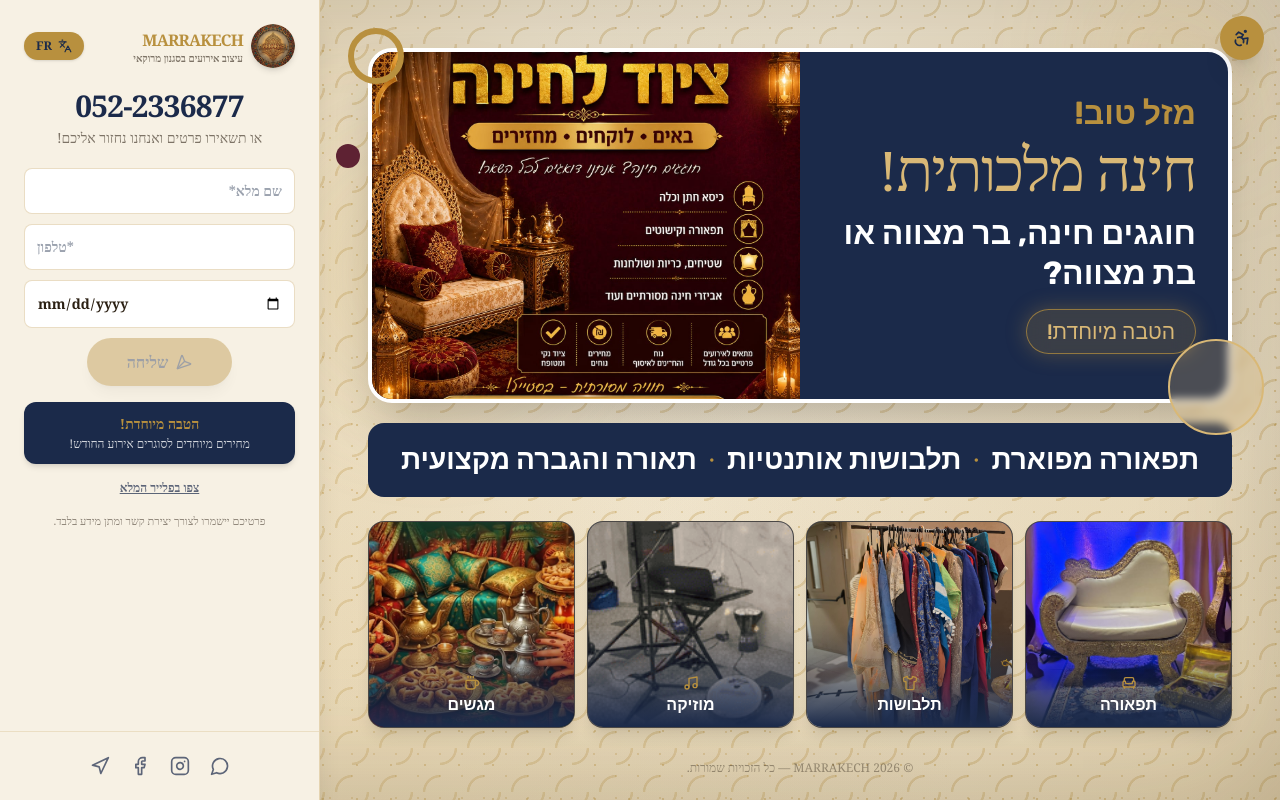
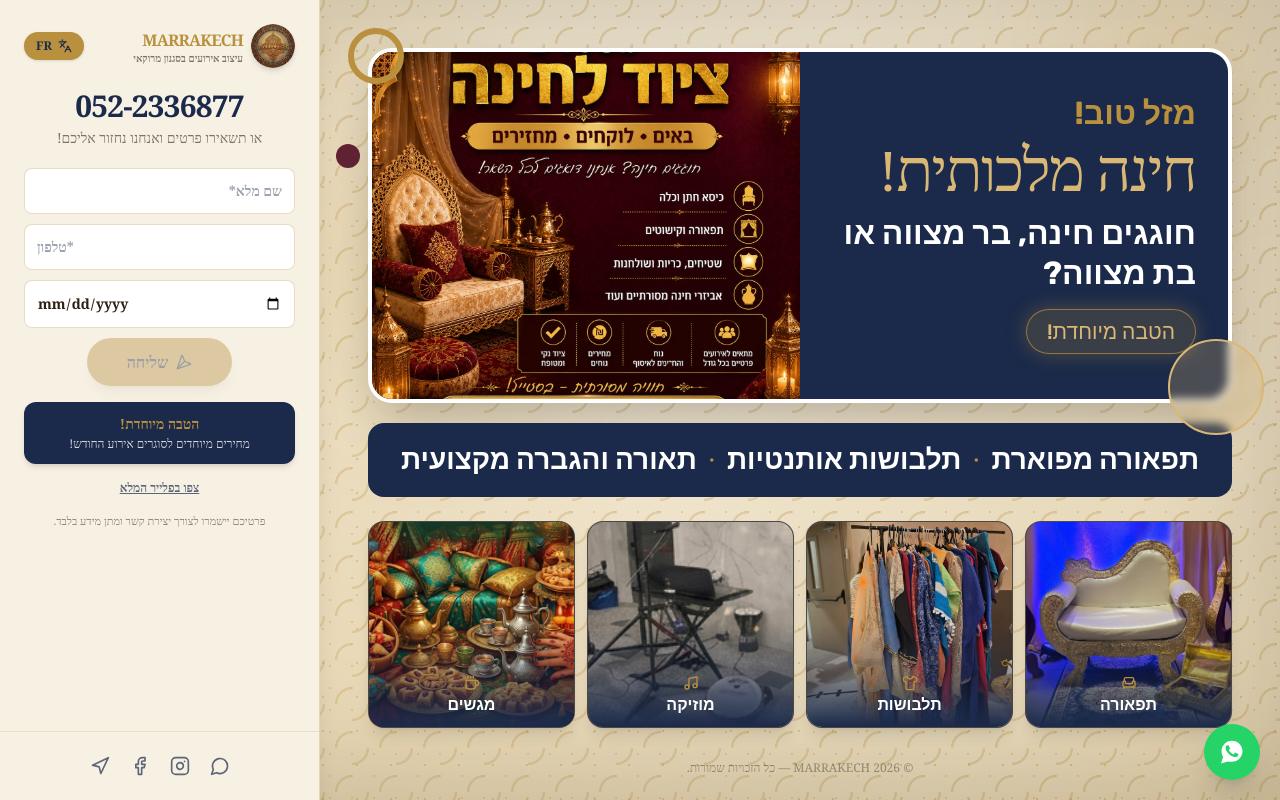
Before and after one commit to mhayoun/DafMarrakech, a React (Vite) app: page / in a window 1280 px wide. Built offline with nearby package versions, Linux system fonts and the light colour scheme; a web font is replaced by a local one.

Commit message:
second release 3

```diff
--- a/src/App.jsx
+++ b/src/App.jsx
@@ -1,9 +1,8 @@
-import React, { useEffect, useState } from 'react';
+import React, { useState } from 'react';
 import {
   Music, Shirt, Coffee, Armchair, Send,
   Languages, Phone, X,
-  Instagram, Facebook, MessageCircle, Navigation,
-  Accessibility, ZoomIn, ZoomOut, Contrast, RotateCcw
+  Instagram, Facebook, MessageCircle, Navigation
 } from 'lucide-react';
 
 
@@ -76,16 +75,7 @@ const content = {
 const App = () => {
   const [lang, setLang] = useState('he');
   const [lightbox, setLightbox] = useState(null);
-  const [a11yOpen, setA11yOpen] = useState(false);
-  const [textScale, setTextScale] = useState(0);
-  const [highContrast, setHighContrast] = useState(false);
   const [formData, setFormData] = useState({ nom: '', telephone: '', date: '' });
-
-  useEffect(() => {
-    const root = document.documentElement;
-    root.classList.toggle('a11y-large-text', textScale > 0);
-    root.classList.toggle('a11y-contrast', highContrast);
-  }, [textScale, highContrast]);
 
   const t = content[lang];
   const isRtl = t.dir === 'rtl';
@@ -106,7 +96,7 @@ const App = () => {
   };
 
   return (
-    <div className={`min-h-screen font-serif relative a11y-contrast-target ${isRtl ? 'rtl text-right' : 'ltr text-left'}`} dir={t.dir}>
+    <div className={`min-h-screen font-serif relative ${isRtl ? 'rtl text-right' : 'ltr text-left'}`} dir={t.dir}>
       {/* Background — warm cream marble, layered with gold mashrabiya lattice, sparkle and lantern-light glow */}
       <div className="fixed inset-0 z-0 bg-gradient-to-b from-marrakech-cream via-marrakech-cream to-marrakech-cream-dark" />
       <div className="fixed inset-0 z-0 moroccan-lattice" />
@@ -193,7 +183,7 @@ const App = () => {
             <p className="text-[11px] text-marrakech-ink/50 leading-relaxed text-center">{t.privacyNote}</p>
           </div>
 
-          <div className="hidden lg:flex mt-auto p-5 sm:p-6 border-t border-marrakech-gold/20 items-center justify-center gap-5">
+          <div className="flex mt-auto p-5 sm:p-6 border-t border-marrakech-gold/20 items-center justify-center gap-5">
             <a href={WHATSAPP_URL} target="_blank" rel="noopener noreferrer" aria-label="WhatsApp" className="text-marrakech-navy/70 hover:text-marrakech-gold transition-colors"><MessageCircle size={20} /></a>
             <a href={INSTAGRAM_URL} target="_blank" rel="noopener noreferrer" aria-label="Instagram" className="text-marrakech-navy/70 hover:text-marrakech-gold transition-colors"><Instagram size={20} /></a>
             <a href={FACEBOOK_URL} target="_blank" rel="noopener noreferrer" aria-label="Facebook" className="text-marrakech-navy/70 hover:text-marrakech-gold transition-colors"><Facebook size={20} /></a>
@@ -276,32 +266,18 @@ const App = () => {
         </main>
       </div>
 
-      {/* Floating accessibility button */}
-      <div className="fixed top-4 right-4 z-[250]">
-        <button
-          onClick={() => setA11yOpen((o) => !o)}
-          aria-label={t.a11y.open}
-          className="w-11 h-11 rounded-full bg-marrakech-gold text-marrakech-navy shadow-xl flex items-center justify-center active:scale-95 transition-transform"
-        >
-          <Accessibility size={20} />
-        </button>
-        {a11yOpen && (
-          <div dir={t.dir} className="absolute top-full right-0 mt-2 bg-white border border-black/10 rounded-2xl shadow-2xl p-3 flex flex-col gap-1 w-48">
-            <button onClick={() => setTextScale((s) => Math.min(s + 1, 2))} className="flex items-center gap-2 text-marrakech-ink hover:text-marrakech-gold text-sm font-bold p-2 rounded-lg hover:bg-marrakech-navy/5">
-              <ZoomIn size={16} /> {t.a11y.bigger}
-            </button>
-            <button onClick={() => setTextScale((s) => Math.max(s - 1, 0))} className="flex items-center gap-2 text-marrakech-ink hover:text-marrakech-gold text-sm font-bold p-2 rounded-lg hover:bg-marrakech-navy/5">
-              <ZoomOut size={16} /> {t.a11y.smaller}
-            </button>
-            <button onClick={() => setHighContrast((c) => !c)} className="flex items-center gap-2 text-marrakech-ink hover:text-marrakech-gold text-sm font-bold p-2 rounded-lg hover:bg-marrakech-navy/5">
-              <Contrast size={16} /> {t.a11y.contrast}
-            </button>
-            <button onClick={() => { setTextScale(0); setHighContrast(false); }} className="flex items-center gap-2 text-marrakech-ink/70 hover:text-marrakech-gold text-sm font-bold p-2 rounded-lg hover:bg-marrakech-navy/5">
-              <RotateCcw size={16} /> {t.a11y.reset}
-            </button>
-          </div>
-        )}
-      </div>
+      {/* Floating WhatsApp button */}
+      <a
+        href={WHATSAPP_URL}
+        target="_blank"
+        rel="noopener noreferrer"
+        aria-label="WhatsApp"
+        className="fixed bottom-5 right-5 z-[250] w-14 h-14 rounded-full bg-[#25D366] text-white shadow-xl flex items-center justify-center active:scale-95 transition-transform"
+      >
+        <svg viewBox="0 0 32 32" width="28" height="28" fill="currentColor" aria-hidden="true">
+          <path d="M16.004 3C9.376 3 4 8.373 4 15c0 2.34.655 4.53 1.792 6.393L3.5 29l7.83-2.246A11.94 11.94 0 0 0 16.004 27C22.63 27 28 21.627 28 15S22.63 3 16.004 3Zm6.98 16.986c-.297.833-1.463 1.53-2.404 1.732-.64.135-1.474.243-4.284-.92-3.593-1.487-5.905-5.135-6.086-5.372-.176-.238-1.462-1.947-1.462-3.715 0-1.768.923-2.636 1.252-2.998.328-.363.716-.454.955-.454.238 0 .478.002.687.012.22.01.516-.083.807.617.297.716 1.01 2.484 1.098 2.665.09.18.15.394.03.633-.12.24-.18.39-.358.6-.18.21-.377.47-.538.63-.18.18-.367.375-.158.735.21.36.933 1.54 2.003 2.494 1.375 1.226 2.534 1.606 2.894 1.786.36.18.57.15.78-.09.21-.24.899-1.05 1.14-1.41.238-.36.478-.3.807-.18.328.12 2.086.984 2.444 1.163.358.18.598.27.687.42.09.15.09.868-.207 1.703Z"/>
+        </svg>
+      </a>
 
       {/* Lightbox */}
       {lightbox && (
```
